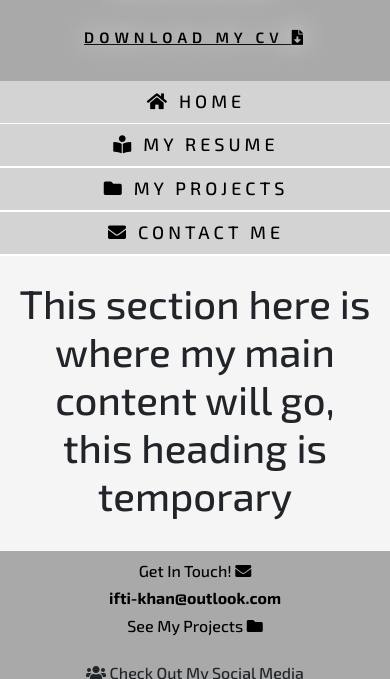
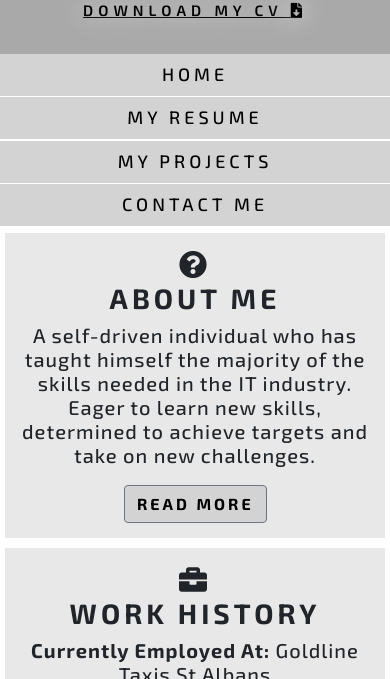
Before and after one commit to ifti-khan/ifti-khan-portfolio, a plain HTML site: page personal_portfolio/index.html in a window 390 px wide. Shown: the part 610-1289 px from the top of the page. Drawn offline with nearby package versions, Linux system fonts and the light colour scheme.

Commit message:
mod:made a few changes to the header navigation in html file to all pages, new: added main content section to index page, mod: also modified body, header, navigation, footer sections media queries in css file, new: added main content section in css file.

```diff
--- a/personal_portfolio/assets/css/style.css
+++ b/personal_portfolio/assets/css/style.css
@@ -2,6 +2,14 @@
 
 body {
     font-family: "Exo 2", sans-serif;
+    margin: 0;
+    padding: 0;
+    border: 0;
+}
+
+.row {
+    margin-right: 0px;
+    margin-left: 0px;
 }
 
 /****************************************Header Section Start*/
@@ -14,20 +22,23 @@ body {
     filter: grayscale(50%);
     padding: 0px;
     object-fit: cover;
-
 }
 
 .profile_link {
     padding: 0;
 }
 
-.main_heading_color {
+.main_headings_con {
     background-color: #a9a9a9;
+    border-left: 2px solid #ffffff;
+    padding: 0px
+}
+
+.main_headings {
     height: 100%;
 }
 
 .headings {
-    border-left: 2px solid #ffffff;
     text-align: left;
     text-transform: uppercase;
     letter-spacing: 5px;
@@ -41,8 +52,8 @@ body {
     text-decoration-line: underline;
     text-shadow: -1px -1px 25px #ffffff;
     color: #000000;
-    margin-left: 40px;
-    margin-bottom: 30px;
+    margin-left: 20px;
+    margin-bottom: 40px;
     border-left: 10px solid #000000;
     padding-left: 10px;
 }
@@ -53,8 +64,8 @@ body {
     text-decoration-line: underline;
     text-shadow: -1px -1px 25px #ffffff;
     color: #000000;
-    margin-left: 40px;
-    margin-bottom: 30px;
+    margin-left: 20px;
+    margin-bottom: 40px;
     border-left: 10px solid #000000;
     padding-left: 10px;
 }
@@ -65,8 +76,8 @@ body {
     text-decoration-line: underline;
     text-shadow: -1px -1px 25px #ffffff;
     color: #000000;
-    margin-left: 40px;
-    margin-bottom: 30px;
+    margin-left: 20px;
+    margin-bottom: 40px;
     border-left: 10px solid #000000;
     padding-left: 10px;
 }
@@ -77,7 +88,7 @@ body {
     text-decoration-line: underline;
     text-shadow: -1px -1px 25px #ffffff;
     color: #000000;
-    margin-left: 40px;
+    margin-left: 20px;
     border-left: 10px solid #000000;
     padding-left: 10px;
     margin-bottom: 50px
@@ -92,24 +103,34 @@ body {
 /****************************************Header Section End*/
 
 /****************************************Navigation Section Start*/
+
 .nav_bar_con h3 {
     margin: 0;
     text-transform: uppercase;
-    font-size: 18px;
+    font-size: 20px;
     letter-spacing: 4px;
     text-align: center;
 }
 
-.empty-nav-space,
+.empty-nav-space {
+    background-color: lightgray;
+}
+
 .home-link,
 .resume-link,
 .project-link,
 .contact-link {
-    border-left: 2px solid #fff;
+    border-left: 2px solid #ffffff;
     background-color: lightgray;
     padding: 10px 0px;
     text-align: center;
-    white-space: ;
+}
+
+.contact-link {
+    border-right: 2px solid #ffffff;
+    background-color: lightgray;
+    padding: 10px 0px;
+    text-align: center;
 }
 
 .nav_bar_con a {
@@ -135,11 +156,53 @@ body {
 
 /****************************************Main Content Section End*/
 
-.main_content {
+.top-row,
+.bottom-row {
+    padding: 0;
+    margin: 0;
+}
+
+.top-row h3,
+.bottom-row h3 {
+    text-transform: uppercase;
+    letter-spacing: 4px;
     text-align: center;
-    background-color: whitesmoke;
-    padding: 0;
+    font-weight: 700;
+}
+
+.top-row h5,
+.bottom-row h5 {
+    letter-spacing: 1px;
+    text-align: center;
+}
+
+.main-con-head {
+    width: 100%;
+    padding: 15px;
+    border: 20px solid white;
+    background-color: #e8e8e8;
+}
+
+.main-con-head h5 {
+    padding-bottom: 10px;
+}
+
+.main-con-head a {
+    text-decoration: none;
+}
+
+.readmore-btn {
+    display: block;
     margin: 0 auto;
+    text-transform: uppercase;
+    background-color: lightgray;
+    color: black;
+    letter-spacing: 3px;
+    font-weight: 900;
+}
+
+.readmore-btn:hover {
+    background-color: #a9a9a9;
 }
 
 /****************************************Main Content Section End*/
@@ -147,8 +210,10 @@ body {
 /****************************************Footer Section Start*/
 
 .footer-container {
-    background-color: darkgrey;
+    background-color: #a9a9a9;
     text-align: center;
+    letter-spacing: 1px;
+
 }
 
 .email_project_link,
@@ -205,7 +270,7 @@ body {
 /****************************************Laptop*/
 @media (max-width: 1024px) {
     #head-fname {
-        margin-top: 60px;
+        margin-top: 30px;
         font-size: 70px;
         margin-left: 10px;
         margin-bottom: 35px;
@@ -233,6 +298,12 @@ body {
         font-size: 15px;
     }
 
+
+
+    .main-con-head {
+        border: 10px solid white;
+    }
+
     #email_footer_head,
     #email_address_head,
     #project_footer_head,
@@ -256,24 +327,44 @@ body {
 /****************************************Smaller Laptop*/
 @media (max-width: 991px) {
 
+    .headings {
+        text-align: center;
+    }
+
     #head-fname {
-        font-size: 55px
+        border-left: none;
+        margin-left: 0;
+        font-size: 60px
     }
 
     #head-title {
-        font-size: 30px
+        border-left: none;
+        margin-left: 0;
+        font-size: 35px
     }
 
     #head-status {
-        font-size: 16px
+        border-left: none;
+        margin-left: 0;
+        font-size: 25px
     }
 
     #head-cv {
-        font-size: 15px
+        border-left: none;
+        margin-left: 0;
+        font-size: 17px
     }
 
     .empty-nav-space {
         display: none;
+    }
+
+    .home-link {
+        border-left: none;
+    }
+
+    .contact-link {
+        border-right: none;
     }
 }
 
@@ -281,7 +372,7 @@ body {
 @media (max-width: 768px) {
 
     #head-fname {
-        margin-top: 30px;
+        margin-top: 20px;
         font-size: 60px;
         margin-left: 0px;
         padding-left: 0px;
@@ -321,8 +412,25 @@ body {
         display: none;
     }
 
+    .home-link {
+        border-left: none;
+    }
+
+    .contact-link {
+        border-right: none;
+    }
+
     .nav_bar_con h3 {
         font-size: 15px;
+    }
+
+    .top-row,
+    .bottom-row {
+        margin-left: 0;
+    }
+
+    .main-con-head {
+        border: 5px solid white;
     }
 
     #email_footer_head,
@@ -347,6 +455,22 @@ body {
 
 /****************************************Smartphone*/
 @media (max-width: 425px) {
+
+    .main_headings_con {
+        border-left: none;
+    }
+
+    .home-link,
+    .resume-link,
+    .project-link,
+    .contact-link {
+        border-left: none;
+    }
+
+    .contact-link {
+        border-right: none;
+    }
+
     #head-fname {
         margin-top: 20px;
         font-size: 40px;
@@ -400,6 +524,19 @@ body {
         border-bottom: 2px solid #fff;
     }
 
+    .top-row,
+    .bottom-row {
+        margin-left: 0;
+    }
+
+    .main-con-head {
+        border: 5px solid white;
+    }
+
+    .empty-content-space {
+        display: none;
+    }
+
     #social_icons,
     #dl_icon {
         font-size: 25px;
--- a/personal_portfolio/index.html
+++ b/personal_portfolio/index.html
@@ -16,9 +16,11 @@
     <header>
         <div class="row no-gutter">
             <div id="top"></div>
-            <a href="index.html" class="col-12 col-md-6 col-lg-4 col-xl-3 profile_link"><img src="assets/images/profile_pic.jpg" alt="Iftikhar Khan Profile Picture" class="profile_pic"></a>
-            <div class="col-12 col-md-6 col-lg-8 col-xl-9">
-                <div class="row no-gutter main_heading_color">
+            <div class="col-12 col-md-6 col-lg-4 col-xl-3 profile_link">
+                <a href="index.html"><img src="assets/images/profile_pic.jpg" alt="Iftikhar Khan Profile Picture" class="profile_pic"></a>
+            </div>
+            <div class="col-12 col-md-6 col-lg-8 col-xl-9 main_headings_con">
+                <div class="row no-gutter main_headings">
                     <div class="col-12 headings">
                         <h1 id="head-fname">Iftikhar Khan</h1>
                         <h2 id="head-title">Personal Portfolio</h2>
@@ -32,35 +34,69 @@
         </div>
     </header>
 
-    <nav class="nav_bar_con">
-        <div class="row no gutter">
+    <nav>
+        <div class="row no gutter nav_bar_con">
             <div class="col-lg-2 empty-nav-space"></div>
             <div class="col-12 col-md-3 col-lg-2 home-link hvr-sweep-to-right current_page">
                 <a href="index.html">
-                    <h3 id="label_home"><i class="fas fa-home" aria-hidden="true"></i> Home</h3>
+                    <h3 id="label_home">Home</h3>
                 </a>
             </div>
             <div class="col-12 col-md-3 col-lg-2 resume-link hvr-sweep-to-right">
                 <a href="my_resume.html">
-                    <h3><i class="fas fa-book-reader" aria-hidden="true"></i> My Resume</h3>
+                    <h3>My Resume</h3>
                 </a>
             </div>
             <div class="col-12 col-md-3 col-lg-2 project-link hvr-sweep-to-right">
                 <a href="my_projects.html">
-                    <h3><i class="fas fa-folder" aria-hidden="true"></i> My Projects</h3>
+                    <h3>My Projects</h3>
                 </a>
             </div>
             <div class="col-12 col-md-3 col-lg-2 contact-link hvr-sweep-to-right">
                 <a href="contact_me.html">
-                    <h3><i class="fas fa-envelope" aria-hidden="true"></i> Contact Me</h3>
+                    <h3>Contact Me</h3>
                 </a>
             </div>
             <div class="col-lg-2 empty-nav-space"></div>
         </div>
     </nav>
 
-    <div class="main_content"><br>
-        <h1>This section here is where my main content will go,<br> this heading is temporary</h1><br>
+    <div class="main_content">
+        <div class="row no-gutter top-row">
+            <div class="col-12 col-md-4 col-lg-4 col-xl-4 main-con-head">
+                <h3><i class="fas fa-question-circle"></i><br>About Me</h3>
+                <h5>A self-driven individual who has taught himself the majority of the skills needed in the IT industry. Eager to learn new skills, determined to achieve targets and take on new challenges.</h5>
+                <a href="my_resume.html#about-me"><button type="button" class="btn btn-outline-secondary hvr-sweep-to-right readmore-btn">Read More</button></a>
+            </div>
+            <div class="col-12 col-md-4 col-lg-4 col-xl-4 main-con-head">
+                <h3><i class="fas fa-briefcase"></i><br>Work History</h3>
+                <h5><strong>Currently Employed At:</strong> Goldline Taxis St Albans<br><strong>Current Position:</strong> Technical Engineer<br><strong>Employed From:</strong> 2015 - Present</h5>
+                <a href="my_resume.html#work-history"><button type="button" class="btn btn-outline-secondary hvr-sweep-to-right readmore-btn">Read More</button></a>
+            </div>
+            <div class="col-12 col-md-4 col-lg-4 col-xl-4 main-con-head">
+                <h3><i class="fas fa-graduation-cap"></i><br>Education</h3>
+                <h5><strong>University Attened:</strong> University of Hertfordshire<br><strong>Attended From:</strong> September 2009 - June 2013<br><strong>Degree:</strong> BSc (Hons) (SW) Information Technology<br> (Web-Based Systems)
+                </h5>
+                <a href="my_resume.html#education"><button type="button" class="btn btn-outline-secondary hvr-sweep-to-right readmore-btn">Read More</button></a>
+            </div>
+        </div>
+
+        <div class="row no-gutter bottom-row">
+            <div class="col-12 col-md-2 col-lg-2 col-xl-2 empty-content-space">
+            </div>
+            <div class="col-12 col-md-4 col-lg-4 col-xl-4 main-con-head">
+                <h3><i class="fas fa-tools"></i><br>Skills</h3>
+                <h5>A variety of web development skills ranging from HTML5, CSS3, Javascript and PHP. With extensive knowledge of Windows 10, Office 365 and Mac OSX. </h5>
+                <a href="my_resume.html#skills"><button type="button" class="btn btn-outline-secondary hvr-sweep-to-right readmore-btn">Read More</button></a>
+            </div>
+            <div class="col-12 col-md-4 col-lg-4 col-xl-4 main-con-head">
+                <h3><i class="fas fa-cogs"></i><br>Hobbies &amp; Interests</h3>
+                <h5><strong>Technology:</strong> Rebuilding laptops and desktops both hardware and software, as well as repairing smartphones and smart devices.</h5>
+                <a href="my_resume.html#hobbies-interests"><button type="button" class="btn btn-outline-secondary hvr-sweep-to-right readmore-btn">Read More</button></a>
+            </div>
+            <div class="col-12 col-md-2 col-lg-2 col-xl-2 empty-content-space">
+            </div>
+        </div>
     </div>
 
     <footer>
```
Also changed, not shown: personal_portfolio/contact_me.html (+11 -9 lines), personal_portfolio/my_projects.html (+13 -11 lines), personal_portfolio/my_resume.html (+17 -11 lines).
